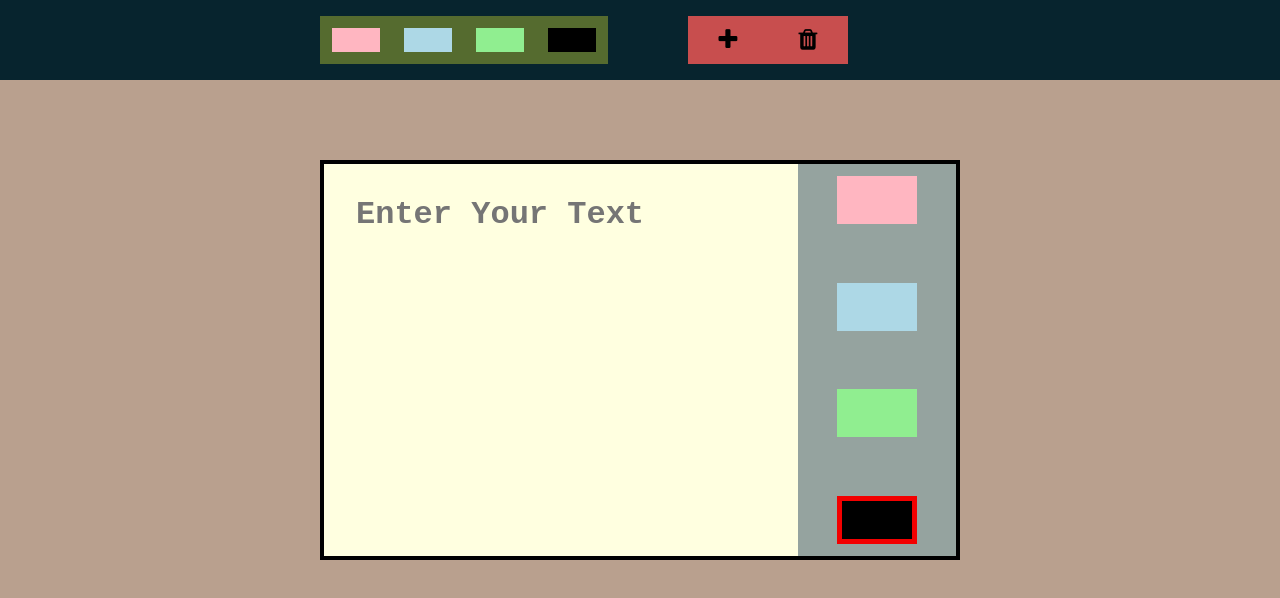
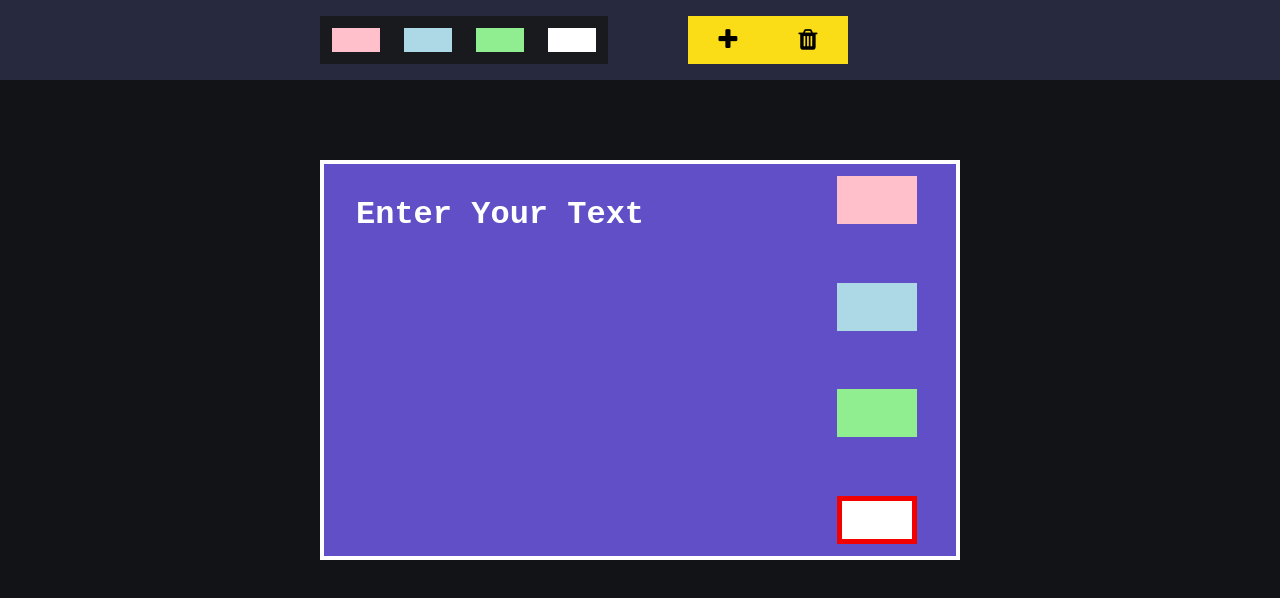
Before and after one commit to SunmeetS/JiraClone, a plain HTML site: page index.html in a window 1280 px wide. Both pictures are taken after a click on the element 727 px from the left and 40 px from the top of the page. Drawn offline with Linux system fonts and the light colour scheme.

Commit message:
Jira Updated

```diff
--- a/index.html
+++ b/index.html
@@ -23,7 +23,7 @@
 
                 </div>
 
-                <div class="color black">
+                <div class="color white">
 
                 </div>
         </div>
@@ -63,7 +63,7 @@
 
                 </div>
 
-                <div class="priorityColor black active">
+                <div class="priorityColor white active">
 
                 </div>
 
--- a/style.css
+++ b/style.css
@@ -4,11 +4,11 @@
 body{
     margin: 0px;
     padding: 0px;
-    background-color: rgb(185, 160, 142);
+    background-color: RGB(18, 19, 22)
 }
 .toolboxContainer{
     height: 5rem;
-    background-color: rgb(7, 36, 46);
+    background-color: #27293f;
     display: flex;
     align-items: center;
     position:sticky;
@@ -22,7 +22,7 @@ body{
     gap: 2rem;
 }
 .toolboxPriorityContainer{
-    background-color: darkolivegreen;
+    background-color: #181a1d;
     height: 3rem;
     width: 18rem;
     margin-left: 25%;
@@ -31,7 +31,7 @@ body{
     align-items: center;
 }
 .actionButtonContainer{
-    background-color: rgb(200, 78, 78);
+    background-color: #fadc17;
     height: 3rem;
     width: 10rem;
     margin-left: 5rem;
@@ -49,7 +49,7 @@ body{
 
 }
 .pink{
-    background-color: lightpink;
+    background-color: pink;
 }
 .blue{
     background-color:lightblue
@@ -57,8 +57,8 @@ body{
 .green{
     background-color:lightgreen
 }
-.black{
-    background-color:black
+.white{
+    background-color:white
 }
 
 .add{
@@ -68,7 +68,7 @@ body{
     font-size: 1.5rem;
 }
 .add:hover, .dustbin:hover{
-    color: yellow;
+    color: red;
     cursor:pointer;
 }
 
@@ -78,11 +78,11 @@ body{
     top: 20vh;
     height: 50vh;
     width: 50vw;
-    background-color: rgb(149, 163, 159);
+    background-color: #604fc7;
     display: flex;
     display: none;
     transition: ease-in all 2s;
-    border: 0.5vh solid black;
+    border: 0.5vh solid white;
 }
 
 .textArea{
@@ -90,13 +90,17 @@ body{
     outline: none;
     resize: none;
     font-size: 2rem;
-    color: black;
-    background-color: lightyellow;
+    color: white;
+    background-color: #fdd641;
     height: 100%;
     width: 75%;
+    background-color: #604fc7;
     padding: 2rem;
     font-family: 'Courier New', Courier, monospace;
     font-weight: bolder;
+}
+textarea::placeholder{
+    color: white;
 }
 
 .colorSection{
@@ -115,7 +119,7 @@ body{
 }
 
 .ticketCont{
-    background-color: rgb(221, 230, 173);
+    background-color: #4c14a0;
     height: 10rem;
     width: 15rem;
     border-radius: 10px;
@@ -126,12 +130,11 @@ body{
     height: 1rem;
 }
 .ticketId{
-    height: 1.5rem;
-    width: 90%;
-    background-color: brown;
-    color: white;
+    margin-top: 2px;
+    color: #c7c8dd;
+    height: 0.9rem;
+    width: 100%;
     font-weight: bold;
-    background-position: center;
     padding-left: 10px;
     padding-top: 2px;
     border-radius: 5px ;
@@ -147,7 +150,7 @@ body{
     border: 2px solid rgb(243, 0, 0);
 }
 .ticketId .dustbin{
-    margin-left: 11vw;
+    margin-left: 13vw;
     font-size: 1.1rem;
 }
 .ticketDiv{
@@ -162,4 +165,5 @@ body{
     height: calc(100% - 1rem - 1.5rem) ;
     padding: 10px;
     font-size: 1.25rem;
+    color: #c7c8dd;
 }
```
